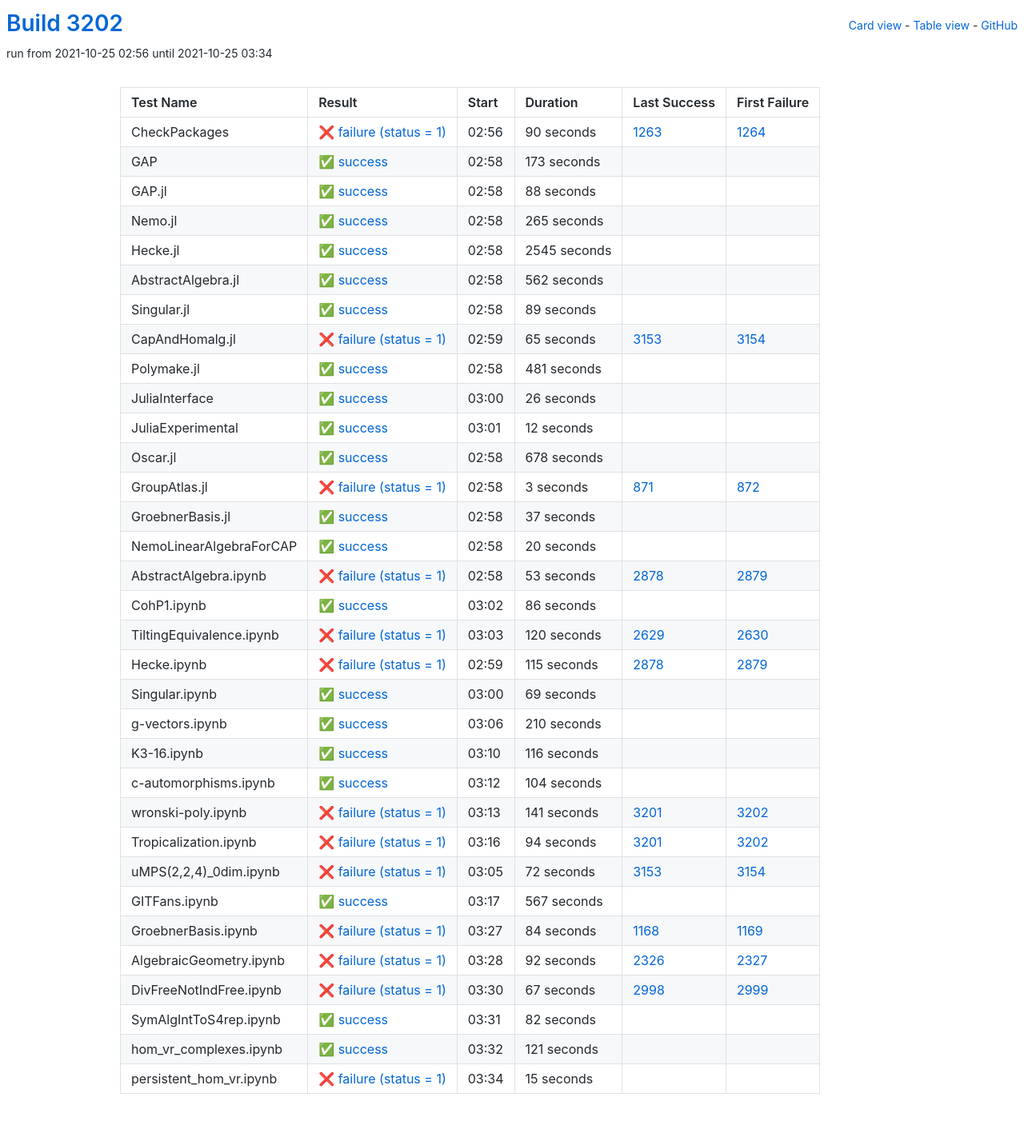
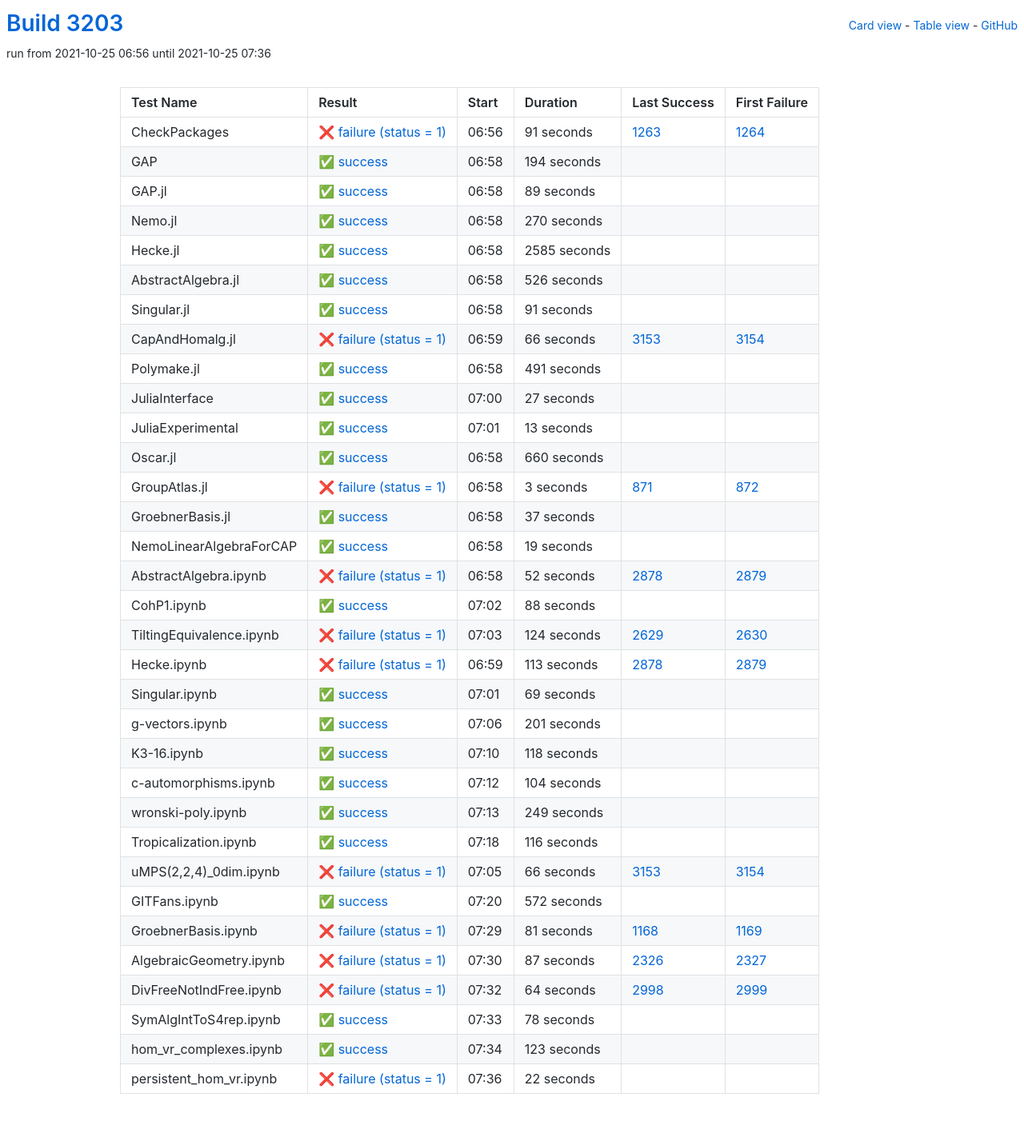
Before and after one commit to oscar-system/oscar-ci-status-stable, a Jekyll site: the page built from table.html, in a window 1280 px wide. Shown: the whole page at 80% size. Built offline with Jekyll 4.4.1, drawn with Linux system fonts in a browser that asks for light colours.

Commit message:
Build #3203

```diff
--- a/_data/ci.yml
+++ b/_data/ci.yml
@@ -1,6 +1,6 @@
 ---
-build: 3202
-build_url: https://oscarci.mathematik.uni-kl.de/job/oscar-stable/3202/
+build: 3203
+build_url: https://oscarci.mathematik.uni-kl.de/job/oscar-stable/3203/
 job: oscar-stable
 organization: oscar-system
 repo: oscar-ci-status-stable
@@ -8,80 +8,32 @@ repourl: https://github.com/oscar-system/oscar-ci-status-stable
 tests:
 - name: CheckPackages
   id: checkpackages
-  log: https://oscarci.mathematik.uni-kl.de/job/oscar-stable/3202/artifact/logs/build-3202/CheckPackages.log
-  start: 2021-10-25 02:56
+  log: https://oscarci.mathematik.uni-kl.de/job/oscar-stable/3203/artifact/logs/build-3203/CheckPackages.log
+  start: 2021-10-25 06:56
   success: false
   exitcode: 1
   status: failure
-  duration: 90
+  duration: 91
   last_success: 1263
   last_success_url: https://oscarci.mathematik.uni-kl.de/job/oscar-stable/1263/
   first_failure: 1264
   first_failure_url: https://oscarci.mathematik.uni-kl.de/job/oscar-stable/1264/
 - name: GAP
   id: gap
-  log: https://oscarci.mathematik.uni-kl.de/job/oscar-stable/3202/artifact/logs/build-3202/GAP.log
-  start: 2021-10-25 02:58
+  log: https://oscarci.mathematik.uni-kl.de/job/oscar-stable/3203/artifact/logs/build-3203/GAP.log
+  start: 2021-10-25 06:58
   success: true
   exitcode: 0
   status: success
-  duration: 173
+  duration: 194
   last_success: false
   last_success_url:
   first_failure: false
   first_failure_url:
 - name: GAP.jl
   id: gap-jl
-  log: https://oscarci.mathematik.uni-kl.de/job/oscar-stable/3202/artifact/logs/build-3202/GAP.jl.log
-  start: 2021-10-25 02:58
-  success: true
-  exitcode: 0
-  status: success
-  duration: 88
-  last_success: false
-  last_success_url:
-  first_failure: false
-  first_failure_url:
-- name: Nemo.jl
-  id: nemo-jl
-  log: https://oscarci.mathematik.uni-kl.de/job/oscar-stable/3202/artifact/logs/build-3202/Nemo.jl.log
-  start: 2021-10-25 02:58
-  success: true
-  exitcode: 0
-  status: success
-  duration: 265
-  last_success: false
-  last_success_url:
-  first_failure: false
-  first_failure_url:
-- name: Hecke.jl
-  id: hecke-jl
-  log: https://oscarci.mathematik.uni-kl.de/job/oscar-stable/3202/artifact/logs/build-3202/Hecke.jl.log
-  start: 2021-10-25 02:58
-  success: true
-  exitcode: 0
-  status: success
-  duration: 2545
-  last_success: false
-  last_success_url:
-  first_failure: false
-  first_failure_url:
-- name: AbstractAlgebra.jl
-  id: abstractalgebra-jl
-  log: https://oscarci.mathematik.uni-kl.de/job/oscar-stable/3202/artifact/logs/build-3202/AbstractAlgebra.jl.log
-  start: 2021-10-25 02:58
-  success: true
-  exitcode: 0
-  status: success
-  duration: 562
-  last_success: false
-  last_success_url:
-  first_failure: false
-  first_failure_url:
-- name: Singular.jl
-  id: singular-jl
-  log: https://oscarci.mathematik.uni-kl.de/job/oscar-stable/3202/artifact/logs/build-3202/Singular.jl.log
-  start: 2021-10-25 02:58
+  log: https://oscarci.mathematik.uni-kl.de/job/oscar-stable/3203/artifact/logs/build-3203/GAP.jl.log
+  start: 2021-10-25 06:58
   success: true
   exitcode: 0
   status: success
@@ -90,70 +42,118 @@ tests:
   last_success_url:
   first_failure: false
   first_failure_url:
+- name: Nemo.jl
+  id: nemo-jl
+  log: https://oscarci.mathematik.uni-kl.de/job/oscar-stable/3203/artifact/logs/build-3203/Nemo.jl.log
+  start: 2021-10-25 06:58
+  success: true
+  exitcode: 0
+  status: success
+  duration: 270
+  last_success: false
+  last_success_url:
+  first_failure: false
+  first_failure_url:
+- name: Hecke.jl
+  id: hecke-jl
+  log: https://oscarci.mathematik.uni-kl.de/job/oscar-stable/3203/artifact/logs/build-3203/Hecke.jl.log
+  start: 2021-10-25 06:58
+  success: true
+  exitcode: 0
+  status: success
+  duration: 2585
+  last_success: false
+  last_success_url:
+  first_failure: false
+  first_failure_url:
+- name: AbstractAlgebra.jl
+  id: abstractalgebra-jl
+  log: https://oscarci.mathematik.uni-kl.de/job/oscar-stable/3203/artifact/logs/build-3203/AbstractAlgebra.jl.log
+  start: 2021-10-25 06:58
+  success: true
+  exitcode: 0
+  status: success
+  duration: 526
+  last_success: false
+  last_success_url:
+  first_failure: false
+  first_failure_url:
+- name: Singular.jl
+  id: singular-jl
+  log: https://oscarci.mathematik.uni-kl.de/job/oscar-stable/3203/artifact/logs/build-3203/Singular.jl.log
+  start: 2021-10-25 06:58
+  success: true
+  exitcode: 0
+  status: success
+  duration: 91
+  last_success: false
+  last_success_url:
+  first_failure: false
+  first_failure_url:
 - name: CapAndHomalg.jl
   id: capandhomalg-jl
-  log: https://oscarci.mathematik.uni-kl.de/job/oscar-stable/3202/artifact/logs/build-3202/CapAndHomalg.jl.log
-  start: 2021-10-25 02:59
+  log: https://oscarci.mathematik.uni-kl.de/job/oscar-stable/3203/artifact/logs/build-3203/CapAndHomalg.jl.log
+  start: 2021-10-25 06:59
   success: false
   exitcode: 1
   status: failure
-  duration: 65
+  duration: 66
   last_success: 3153
   last_success_url: https://oscarci.mathematik.uni-kl.de/job/oscar-stable/3153/
   first_failure: 3154
   first_failure_url: https://oscarci.mathematik.uni-kl.de/job/oscar-stable/3154/
 - name: Polymake.jl
   id: polymake-jl
-  log: https://oscarci.mathematik.uni-kl.de/job/oscar-stable/3202/artifact/logs/build-3202/Polymake.jl.log
-  start: 2021-10-25 02:58
+  log: https://oscarci.mathematik.uni-kl.de/job/oscar-stable/3203/artifact/logs/build-3203/Polymake.jl.log
+  start: 2021-10-25 06:58
   success: true
   exitcode: 0
   status: success
-  duration: 481
+  duration: 491
   last_success: false
   last_success_url:
   first_failure: false
   first_failure_url:
 - name: JuliaInterface
   id: juliainterface
-  log: https://oscarci.mathematik.uni-kl.de/job/oscar-stable/3202/artifact/logs/build-3202/JuliaInterface.log
-  start: 2021-10-25 03:00
+  log: https://oscarci.mathematik.uni-kl.de/job/oscar-stable/3203/artifact/logs/build-3203/JuliaInterface.log
+  start: 2021-10-25 07:00
   success: true
   exitcode: 0
   status: success
-  duration: 26
+  duration: 27
   last_success: false
   last_success_url:
   first_failure: false
   first_failure_url:
 - name: JuliaExperimental
   id: juliaexperimental
-  log: https://oscarci.mathematik.uni-kl.de/job/oscar-stable/3202/artifact/logs/build-3202/JuliaExperimental.log
-  start: 2021-10-25 03:01
+  log: https://oscarci.mathematik.uni-kl.de/job/oscar-stable/3203/artifact/logs/build-3203/JuliaExperimental.log
+  start: 2021-10-25 07:01
   success: true
   exitcode: 0
   status: success
-  duration: 12
+  duration: 13
   last_success: false
   last_success_url:
   first_failure: false
   first_failure_url:
 - name: Oscar.jl
   id: oscar-jl
-  log: https://oscarci.mathematik.uni-kl.de/job/oscar-stable/3202/artifact/logs/build-3202/Oscar.jl.log
-  start: 2021-10-25 02:58
+  log: https://oscarci.mathematik.uni-kl.de/job/oscar-stable/3203/artifact/logs/build-3203/Oscar.jl.log
+  start: 2021-10-25 06:58
   success: true
   exitcode: 0
   status: success
-  duration: 678
+  duration: 660
   last_success: false
   last_success_url:
   first_failure: false
   first_failure_url:
 - name: GroupAtlas.jl
   id: groupatlas-jl
-  log: https://oscarci.mathematik.uni-kl.de/job/oscar-stable/3202/artifact/logs/build-3202/GroupAtlas.jl.log
-  start: 2021-10-25 02:58
+  log: https://oscarci.mathematik.uni-kl.de/job/oscar-stable/3203/artifact/logs/build-3203/GroupAtlas.jl.log
+  start: 2021-10-25 06:58
   success: false
   exitcode: 1
   status: failure
@@ -164,8 +164,8 @@ tests:
   first_failure_url: https://oscarci.mathematik.uni-kl.de/job/oscar-stable/872/
 - name: GroebnerBasis.jl
   id: groebnerbasis-jl
-  log: https://oscarci.mathematik.uni-kl.de/job/oscar-stable/3202/artifact/logs/build-3202/GroebnerBasis.jl.log
-  start: 2021-10-25 02:58
+  log: https://oscarci.mathematik.uni-kl.de/job/oscar-stable/3203/artifact/logs/build-3203/GroebnerBasis.jl.log
+  start: 2021-10-25 06:58
   success: true
   exitcode: 0
   status: success
@@ -176,68 +176,68 @@ tests:
   first_failure_url:
 - name: NemoLinearAlgebraForCAP
   id: nemolinearalgebraforcap
-  log: https://oscarci.mathematik.uni-kl.de/job/oscar-stable/3202/artifact/logs/build-3202/NemoLinearAlgebraForCAP.log
-  start: 2021-10-25 02:58
+  log: https://oscarci.mathematik.uni-kl.de/job/oscar-stable/3203/artifact/logs/build-3203/NemoLinearAlgebraForCAP.log
+  start: 2021-10-25 06:58
   success: true
   exitcode: 0
   status: success
-  duration: 20
+  duration: 19
   last_success: false
   last_success_url:
   first_failure: false
   first_failure_url:
 - name: AbstractAlgebra.ipynb
   id: abstractalgebra-ipynb
-  log: https://oscarci.mathematik.uni-kl.de/job/oscar-stable/3202/artifact/logs/build-3202/AbstractAlgebra.ipynb.log
-  start: 2021-10-25 02:58
+  log: https://oscarci.mathematik.uni-kl.de/job/oscar-stable/3203/artifact/logs/build-3203/AbstractAlgebra.ipynb.log
+  start: 2021-10-25 06:58
   success: false
   exitcode: 1
   status: failure
-  duration: 53
+  duration: 52
   last_success: 2878
   last_success_url: https://oscarci.mathematik.uni-kl.de/job/oscar-stable/2878/
   first_failure: 2879
   first_failure_url: https://oscarci.mathematik.uni-kl.de/job/oscar-stable/2879/
 - name: CohP1.ipynb
   id: cohp1-ipynb
-  log: https://oscarci.mathematik.uni-kl.de/job/oscar-stable/3202/artifact/logs/build-3202/CohP1.ipynb.log
-  start: 2021-10-25 03:02
+  log: https://oscarci.mathematik.uni-kl.de/job/oscar-stable/3203/artifact/logs/build-3203/CohP1.ipynb.log
+  start: 2021-10-25 07:02
   success: true
   exitcode: 0
   status: success
-  duration: 86
+  duration: 88
   last_success: false
   last_success_url:
   first_failure: false
   first_failure_url:
 - name: TiltingEquivalence.ipynb
   id: tiltingequivalence-ipynb
-  log: https://oscarci.mathematik.uni-kl.de/job/oscar-stable/3202/artifact/logs/build-3202/TiltingEquivalence.ipynb.log
-  start: 2021-10-25 03:03
+  log: https://oscarci.mathematik.uni-kl.de/job/oscar-stable/3203/artifact/logs/build-3203/TiltingEquivalence.ipynb.log
+  start: 2021-10-25 07:03
   success: false
   exitcode: 1
   status: failure
-  duration: 120
+  duration: 124
   last_success: 2629
   last_success_url: https://oscarci.mathematik.uni-kl.de/job/oscar-stable/2629/
   first_failure: 2630
   first_failure_url: https://oscarci.mathematik.uni-kl.de/job/oscar-stable/2630/
 - name: Hecke.ipynb
   id: hecke-ipynb
-  log: https://oscarci.mathematik.uni-kl.de/job/oscar-stable/3202/artifact/logs/build-3202/Hecke.ipynb.log
-  start: 2021-10-25 02:59
+  log: https://oscarci.mathematik.uni-kl.de/job/oscar-stable/3203/artifact/logs/build-3203/Hecke.ipynb.log
+  start: 2021-10-25 06:59
   success: false
   exitcode: 1
   status: failure
-  duration: 115
+  duration: 113
   last_success: 2878
   last_success_url: https://oscarci.mathematik.uni-kl.de/job/oscar-stable/2878/
   first_failure: 2879
   first_failure_url: https://oscarci.mathematik.uni-kl.de/job/oscar-stable/2879/
 - name: Singular.ipynb
   id: singular-ipynb
-  log: https://oscarci.mathematik.uni-kl.de/job/oscar-stable/3202/artifact/logs/build-3202/Singular.ipynb.log
-  start: 2021-10-25 03:00
+  log: https://oscarci.mathematik.uni-kl.de/job/oscar-stable/3203/artifact/logs/build-3203/Singular.ipynb.log
+  start: 2021-10-25 07:01
   success: true
   exitcode: 0
   status: success
@@ -248,32 +248,32 @@ tests:
   first_failure_url:
 - name: g-vectors.ipynb
   id: g-vectors-ipynb
-  log: https://oscarci.mathematik.uni-kl.de/job/oscar-stable/3202/artifact/logs/build-3202/g-vectors.ipynb.log
-  start: 2021-10-25 03:06
+  log: https://oscarci.mathematik.uni-kl.de/job/oscar-stable/3203/artifact/logs/build-3203/g-vectors.ipynb.log
+  start: 2021-10-25 07:06
   success: true
   exitcode: 0
   status: success
-  duration: 210
+  duration: 201
   last_success: false
   last_success_url:
   first_failure: false
   first_failure_url:
 - name: K3-16.ipynb
   id: k3-16-ipynb
-  log: https://oscarci.mathematik.uni-kl.de/job/oscar-stable/3202/artifact/logs/build-3202/K3-16.ipynb.log
-  start: 2021-10-25 03:10
+  log: https://oscarci.mathematik.uni-kl.de/job/oscar-stable/3203/artifact/logs/build-3203/K3-16.ipynb.log
+  start: 2021-10-25 07:10
   success: true
   exitcode: 0
   status: success
-  duration: 116
+  duration: 118
   last_success: false
   last_success_url:
   first_failure: false
   first_failure_url:
 - name: c-automorphisms.ipynb
   id: c-automorphisms-ipynb
-  log: https://oscarci.mathematik.uni-kl.de/job/oscar-stable/3202/artifact/logs/build-3202/c-automorphisms.ipynb.log
-  start: 2021-10-25 03:12
+  log: https://oscarci.mathematik.uni-kl.de/job/oscar-stable/3203/artifact/logs/build-3203/c-automorphisms.ipynb.log
+  start: 2021-10-25 07:12
   success: true
   exitcode: 0
   status: success
@@ -284,120 +284,120 @@ tests:
   first_failure_url:
 - name: wronski-poly.ipynb
   id: wronski-poly-ipynb
-  log: https://oscarci.mathematik.uni-kl.de/job/oscar-stable/3202/artifact/logs/build-3202/wronski-poly.ipynb.log
-  start: 2021-10-25 03:13
+  log: https://oscarci.mathematik.uni-kl.de/job/oscar-stable/3203/artifact/logs/build-3203/wronski-poly.ipynb.log
+  start: 2021-10-25 07:13
+  success: true
+  exitcode: 0
+  status: success
+  duration: 249
+  last_success: false
+  last_success_url:
+  first_failure: false
+  first_failure_url:
+- name: Tropicalization.ipynb
+  id: tropicalization-ipynb
+  log: https://oscarci.mathematik.uni-kl.de/job/oscar-stable/3203/artifact/logs/build-3203/Tropicalization.ipynb.log
+  start: 2021-10-25 07:18
+  success: true
+  exitcode: 0
+  status: success
+  duration: 116
+  last_success: false
+  last_success_url:
+  first_failure: false
+  first_failure_url:
+- name: uMPS(2,2,4)_0dim.ipynb
+  id: umps-2-2-4-0dim-ipynb
+  log: https://oscarci.mathematik.uni-kl.de/job/oscar-stable/3203/artifact/logs/build-3203/uMPS-2-2-4-_0dim.ipynb.log
+  start: 2021-10-25 07:05
   success: false
   exitcode: 1
   status: failure
-  duration: 141
-  last_success: 3201
-  last_success_url: https://oscarci.mathematik.uni-kl.de/job/oscar-stable/3201/
-  first_failure: 3202
-  first_failure_url: https://oscarci.mathematik.uni-kl.de/job/oscar-stable/3202/
-- name: Tropicalization.ipynb
-  id: tropicalization-ipynb
-  log: https://oscarci.mathematik.uni-kl.de/job/oscar-stable/3202/artifact/logs/build-3202/Tropicalization.ipynb.log
-  start: 2021-10-25 03:16
-  success: false
-  exitcode: 1
-  status: failure
-  duration: 94
-  last_success: 3201
-  last_success_url: https://oscarci.mathematik.uni-kl.de/job/oscar-stable/3201/
-  first_failure: 3202
-  first_failure_url: https://oscarci.mathematik.uni-kl.de/job/oscar-stable/3202/
-- name: uMPS(2,2,4)_0dim.ipynb
-  id: umps-2-2-4-0dim-ipynb
-  log: https://oscarci.mathematik.uni-kl.de/job/oscar-stable/3202/artifact/logs/build-3202/uMPS-2-2-4-_0dim.ipynb.log
-  start: 2021-10-25 03:05
-  success: false
-  exitcode: 1
-  status: failure
-  duration: 72
+  duration: 66
   last_success: 3153
   last_success_url: https://oscarci.mathematik.uni-kl.de/job/oscar-stable/3153/
   first_failure: 3154
   first_failure_url: https://oscarci.mathematik.uni-kl.de/job/oscar-stable/3154/
 - name: GITFans.ipynb
   id: gitfans-ipynb
-  log: https://oscarci.mathematik.uni-kl.de/job/oscar-stable/3202/artifact/logs/build-3202/GITFans.ipynb.log
-  start: 2021-10-25 03:17
+  log: https://oscarci.mathematik.uni-kl.de/job/oscar-stable/3203/artifact/logs/build-3203/GITFans.ipynb.log
+  start: 2021-10-25 07:20
   success: true
   exitcode: 0
   status: success
-  duration: 567
+  duration: 572
   last_success: false
   last_success_url:
   first_failure: false
   first_failure_url:
 - name: GroebnerBasis.ipynb
   id: groebnerbasis-ipynb
-  log: https://oscarci.mathematik.uni-kl.de/job/oscar-stable/3202/artifact/logs/build-3202/GroebnerBasis.ipynb.log
-  start: 2021-10-25 03:27
+  log: https://oscarci.mathematik.uni-kl.de/job/oscar-stable/3203/artifact/logs/build-3203/GroebnerBasis.ipynb.log
+  start: 2021-10-25 07:29
   success: false
   exitcode: 1
   status: failure
-  duration: 84
+  duration: 81
   last_success: 1168
   last_success_url: https://oscarci.mathematik.uni-kl.de/job/oscar-stable/1168/
   first_failure: 1169
   first_failure_url: https://oscarci.mathematik.uni-kl.de/job/oscar-stable/1169/
 - name: AlgebraicGeometry.ipynb
   id: algebraicgeometry-ipynb
-  log: https://oscarci.mathematik.uni-kl.de/job/oscar-stable/3202/artifact/logs/build-3202/AlgebraicGeometry.ipynb.log
-  start: 2021-10-25 03:28
+  log: https://oscarci.mathematik.uni-kl.de/job/oscar-stable/3203/artifact/logs/build-3203/AlgebraicGeometry.ipynb.log
+  start: 2021-10-25 07:30
   success: false
   exitcode: 1
   status: failure
-  duration: 92
+  duration: 87
   last_success: 2326
   last_success_url: https://oscarci.mathematik.uni-kl.de/job/oscar-stable/2326/
   first_failure: 2327
   first_failure_url: https://oscarci.mathematik.uni-kl.de/job/oscar-stable/2327/
 - name: DivFreeNotIndFree.ipynb
   id: divfreenotindfree-ipynb
-  log: https://oscarci.mathematik.uni-kl.de/job/oscar-stable/3202/artifact/logs/build-3202/DivFreeNotIndFree.ipynb.log
-  start: 2021-10-25 03:30
+  log: https://oscarci.mathematik.uni-kl.de/job/oscar-stable/3203/artifact/logs/build-3203/DivFreeNotIndFree.ipynb.log
+  start: 2021-10-25 07:32
   success: false
   exitcode: 1
   status: failure
-  duration: 67
+  duration: 64
   last_success: 2998
   last_success_url: https://oscarci.mathematik.uni-kl.de/job/oscar-stable/2998/
   first_failure: 2999
   first_failure_url: https://oscarci.mathematik.uni-kl.de/job/oscar-stable/2999/
 - name: SymAlgIntToS4rep.ipynb
   id: symalginttos4rep-ipynb
-  log: https://oscarci.mathematik.uni-kl.de/job/oscar-stable/3202/artifact/logs/build-3202/SymAlgIntToS4rep.ipynb.log
-  start: 2021-10-25 03:31
+  log: https://oscarci.mathematik.uni-kl.de/job/oscar-stable/3203/artifact/logs/build-3203/SymAlgIntToS4rep.ipynb.log
+  start: 2021-10-25 07:33
   success: true
   exitcode: 0
   status: success
-  duration: 82
+  duration: 78
   last_success: false
   last_success_url:
   first_failure: false
   first_failure_url:
 - name: hom_vr_complexes.ipynb
   id: hom-vr-complexes-ipynb
-  log: https://oscarci.mathematik.uni-kl.de/job/oscar-stable/3202/artifact/logs/build-3202/hom_vr_complexes.ipynb.log
-  start: 2021-10-25 03:32
+  log: https://oscarci.mathematik.uni-kl.de/job/oscar-stable/3203/artifact/logs/build-3203/hom_vr_complexes.ipynb.log
+  start: 2021-10-25 07:34
   success: true
   exitcode: 0
   status: success
-  duration: 121
+  duration: 123
   last_success: false
   last_success_url:
   first_failure: false
   first_failure_url:
 - name: persistent_hom_vr.ipynb
   id: persistent-hom-vr-ipynb
-  log: https://oscarci.mathematik.uni-kl.de/job/oscar-stable/3202/artifact/logs/build-3202/persistent_hom_vr.ipynb.log
-  start: 2021-10-25 03:34
+  log: https://oscarci.mathematik.uni-kl.de/job/oscar-stable/3203/artifact/logs/build-3203/persistent_hom_vr.ipynb.log
+  start: 2021-10-25 07:36
   success: false
   exitcode: 1
   status: failure
-  duration: 15
+  duration: 22
   last_success: false
   last_success_url:
   first_failure: false
```
Also changed, not shown: README.md.
